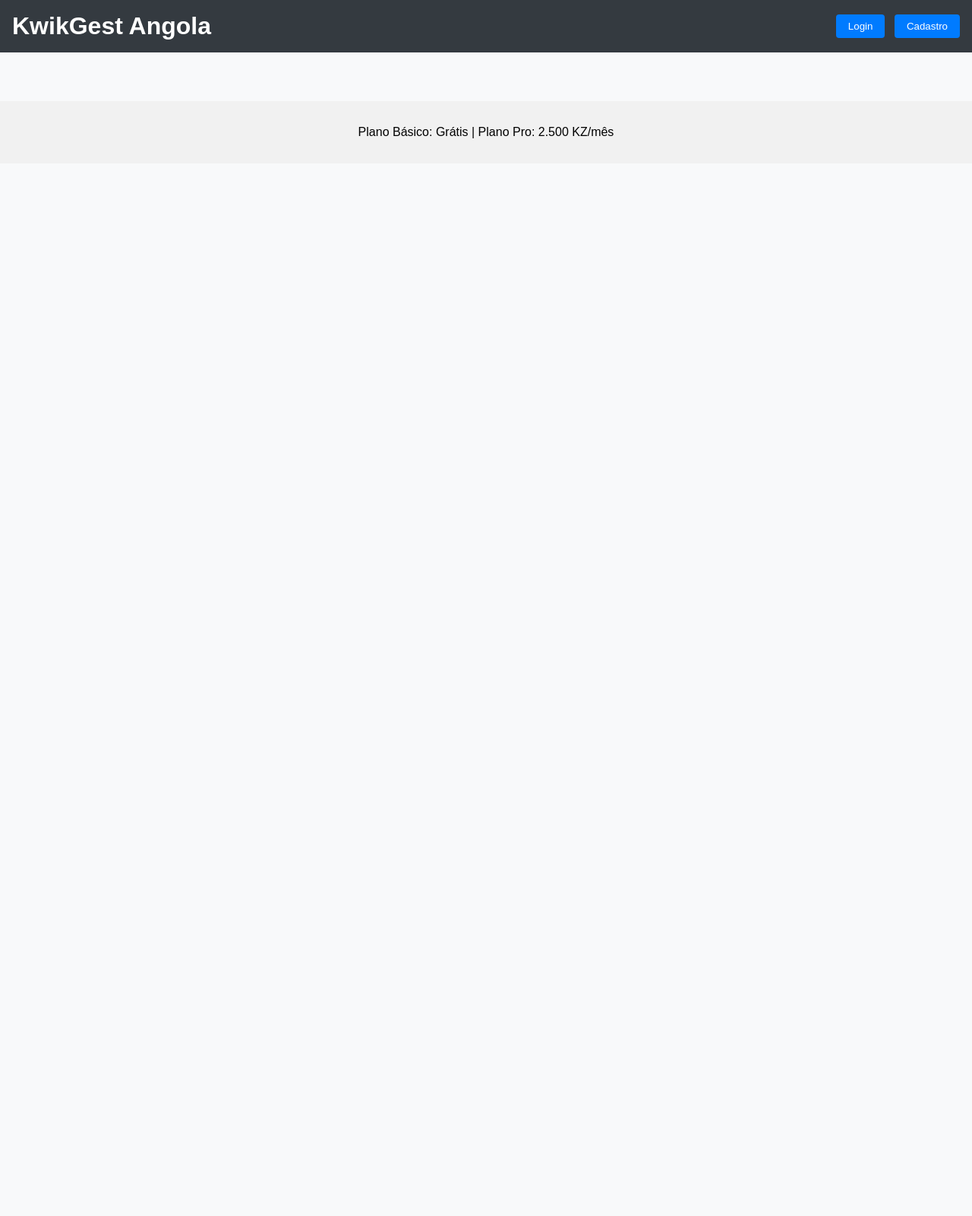
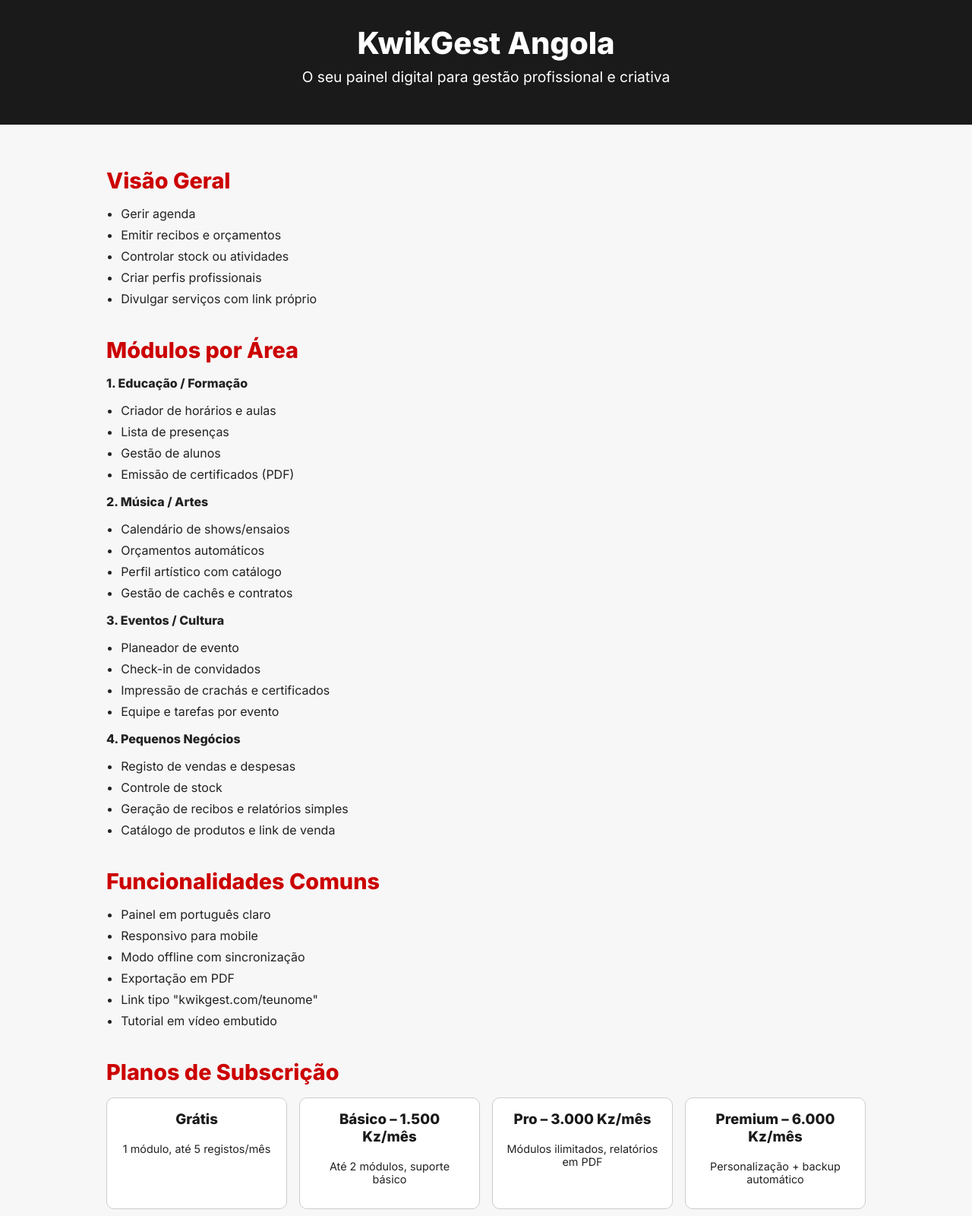
Before and after one commit to Dala35/KwikGest-Angola-, a plain HTML site: page index.html in a window 1280 px wide. Shown: the top 1600 px of the page at 76% size. Before the commit the page ends 800 px from the top, so only its background shows below. Drawn offline with Linux system fonts and the light colour scheme.

Commit message:
Update index.html

```diff
--- a/index.html
+++ b/index.html
@@ -1,112 +1,197 @@
-<!DOCTYPE html><html lang="pt">
+<!DOCTYPE html>
+<html lang="pt">
 <head>
   <meta charset="UTF-8">
-  <meta name="viewport" content="width=device-width, initial-scale=1.0">
-  <title>KwikGest Angola</title>
-  <link rel="stylesheet" href="styles.css">
+  <meta name="viewport" content="width=device-width, initial-scale=1">
+  <title>KwikGest Angola – Painel Digital Profissional</title>
+  <link href="https://fonts.googleapis.com/css2?family=Inter:wght@400;600;800&display=swap" rel="stylesheet">
   <style>
     body {
-      font-family: Arial, sans-serif;
       margin: 0;
-      padding: 0;
-      background-color: #f8f9fa;
+      font-family: 'Inter', sans-serif;
+      background-color: #f7f7f7;
+      color: #222;
     }
     header {
-      background-color: #343a40;
-      color: white;
-      padding: 1rem;
-      display: flex;
-      justify-content: space-between;
-      align-items: center;
+      background-color: #1a1a1a;
+      color: #fff;
+      padding: 2rem;
+      text-align: center;
     }
     header h1 {
       margin: 0;
+      font-size: 2.5rem;
     }
-    nav button {
-      margin-left: 0.5rem;
-      padding: 0.5rem 1rem;
-      background-color: #007bff;
-      color: white;
-      border: none;
-      border-radius: 4px;
-      cursor: pointer;
+    header p {
+      font-size: 1.2rem;
+      margin-top: 0.5rem;
     }
-    main {
+    .container {
       padding: 2rem;
+      max-width: 1000px;
+      margin: auto;
     }
-    section {
-      margin-bottom: 2rem;
-      background: white;
-      padding: 1.5rem;
-      border-radius: 8px;
-      box-shadow: 0 2px 5px rgba(0,0,0,0.1);
+    .section {
+      margin-bottom: 2.5rem;
     }
-    form label {
-      display: block;
+    h2 {
+      color: #cc0000;
+      font-size: 1.8rem;
+      margin-bottom: 1rem;
+    }
+    ul {
+      padding-left: 1.2rem;
+    }
+    li {
       margin-bottom: 0.5rem;
     }
+    .plans {
+      display: grid;
+      grid-template-columns: repeat(auto-fit, minmax(230px, 1fr));
+      gap: 1rem;
+    }
+    .plan {
+      border: 1px solid #ccc;
+      padding: 1rem;
+      background: white;
+      border-radius: 10px;
+      text-align: center;
+    }
+    .plan h3 {
+      margin-top: 0;
+      color: #1a1a1a;
+    }
+    .plan p {
+      font-size: 0.9rem;
+    }
+    .cta {
+      text-align: center;
+      margin: 3rem 0;
+    }
+    .cta a {
+      background-color: #cc0000;
+      color: white;
+      padding: 0.8rem 1.5rem;
+      font-weight: bold;
+      text-decoration: none;
+      border-radius: 8px;
+      transition: background-color 0.3s ease;
+    }
+    .cta a:hover {
+      background-color: #a00000;
+    }
+    iframe {
+      width: 100%;
+      height: 500px;
+      border: none;
+      margin-top: 1rem;
+    }
     footer {
-      background-color: #f1f1f1;
+      background: #111;
+      color: #aaa;
       text-align: center;
       padding: 1rem;
+      font-size: 0.9rem;
     }
   </style>
 </head>
 <body>
   <header>
     <h1>KwikGest Angola</h1>
-    <nav>
-      <button onclick="mostrarLogin()">Login</button>
-      <button onclick="mostrarCadastro()">Cadastro</button>
-    </nav>
-  </header>  <main id="principal">
-    <!-- Tela de escolha de módulos -->
-    <section id="modulos" style="display:none;">
-      <h2>Escolha sua área de atuação</h2>
-      <form id="formModulos">
-        <label><input type="checkbox" name="modulo" value="educacao"> Educação</label><br>
-        <label><input type="checkbox" name="modulo" value="artes"> Artes</label><br>
-        <label><input type="checkbox" name="modulo" value="eventos"> Eventos</label><br>
-        <label><input type="checkbox" name="modulo" value="negocios"> Negócios</label><br>
-        <button type="submit">Confirmar</button>
-      </form>
-    </section><!-- Painel principal -->
-<section id="painel" style="display:none;">
-  <h2>Bem-vindo ao seu Painel</h2>
-  <nav>
-    <button onclick="mostrarFuncionalidade('agenda')">Agenda</button>
-    <button onclick="mostrarFuncionalidade('recibos')">Recibos</button>
-    <button onclick="mostrarFuncionalidade('link')">Meu Link</button>
-  </nav>
-  <div id="conteudoPainel"></div>
-</section>
+    <p>O seu painel digital para gestão profissional e criativa</p>
+  </header>
 
-  </main>  <footer>
-    <p>Plano Básico: Grátis | Plano Pro: 2.500 KZ/mês</p>
-  </footer>  <script>
-    function mostrarLogin() {
-      alert('Tela de login em construção.');
-    }
+  <div class="container">
+    <div class="section">
+      <h2>Visão Geral</h2>
+      <ul>
+        <li>Gerir agenda</li>
+        <li>Emitir recibos e orçamentos</li>
+        <li>Controlar stock ou atividades</li>
+        <li>Criar perfis profissionais</li>
+        <li>Divulgar serviços com link próprio</li>
+      </ul>
+    </div>
 
-    function mostrarCadastro() {
-      document.getElementById('modulos').style.display = 'block';
-    }
+    <div class="section">
+      <h2>Módulos por Área</h2>
+      <strong>1. Educação / Formação</strong>
+      <ul>
+        <li>Criador de horários e aulas</li>
+        <li>Lista de presenças</li>
+        <li>Gestão de alunos</li>
+        <li>Emissão de certificados (PDF)</li>
+      </ul>
+      <strong>2. Música / Artes</strong>
+      <ul>
+        <li>Calendário de shows/ensaios</li>
+        <li>Orçamentos automáticos</li>
+        <li>Perfil artístico com catálogo</li>
+        <li>Gestão de cachês e contratos</li>
+      </ul>
+      <strong>3. Eventos / Cultura</strong>
+      <ul>
+        <li>Planeador de evento</li>
+        <li>Check-in de convidados</li>
+        <li>Impressão de crachás e certificados</li>
+        <li>Equipe e tarefas por evento</li>
+      </ul>
+      <strong>4. Pequenos Negócios</strong>
+      <ul>
+        <li>Registo de vendas e despesas</li>
+        <li>Controle de stock</li>
+        <li>Geração de recibos e relatórios simples</li>
+        <li>Catálogo de produtos e link de venda</li>
+      </ul>
+    </div>
 
-    document.getElementById('formModulos').addEventListener('submit', function(e) {
-      e.preventDefault();
-      document.getElementById('modulos').style.display = 'none';
-      document.getElementById('painel').style.display = 'block';
-    });
+    <div class="section">
+      <h2>Funcionalidades Comuns</h2>
+      <ul>
+        <li>Painel em português claro</li>
+        <li>Responsivo para mobile</li>
+        <li>Modo offline com sincronização</li>
+        <li>Exportação em PDF</li>
+        <li>Link tipo "kwikgest.com/teunome"</li>
+        <li>Tutorial em vídeo embutido</li>
+      </ul>
+    </div>
 
-    function mostrarFuncionalidade(tipo) {
-      const painel = document.getElementById('conteudoPainel');
-      if (tipo === 'agenda') {
-        painel.innerHTML = '<h3>Agenda</h3><p>Funcionalidade de agenda em breve.</p>';
-      } else if (tipo === 'recibos') {
-        painel.innerHTML = '<h3>Recibos</h3><p>Emissão e histórico de recibos.</p>';
-      } else if (tipo === 'link') {
-        painel.innerHTML = '<h3>Meu Link</h3><p>Seu link público: <a href="#">kwikgest.com/seunome</a></p>';
-      }
-    }
-  </script></body>
-                 </html>
+    <div class="section">
+      <h2>Planos de Subscrição</h2>
+      <div class="plans">
+        <div class="plan">
+          <h3>Grátis</h3>
+          <p>1 módulo, até 5 registos/mês</p>
+        </div>
+        <div class="plan">
+          <h3>Básico – 1.500 Kz/mês</h3>
+          <p>Até 2 módulos, suporte básico</p>
+        </div>
+        <div class="plan">
+          <h3>Pro – 3.000 Kz/mês</h3>
+          <p>Módulos ilimitados, relatórios em PDF</p>
+        </div>
+        <div class="plan">
+          <h3>Premium – 6.000 Kz/mês</h3>
+          <p>Personalização + backup automático</p>
+        </div>
+      </div>
+    </div>
+
+    <div class="section">
+      <h2>Protótipo Visual (Interativo)</h2>
+      <iframe src="https://www.figma.com/embed?embed_host=share&url=https://www.figma.com/proto/EkWIH4YvTuUX6PlSA1tGmT/KwikGest-Angola" allowfullscreen></iframe>
+    </div>
+
+    <div class="cta">
+      <h2>Pré-inscrição Gratuita</h2>
+      <a href="https://forms.gle/xxxxxxxxxxxx" target="_blank">Quero me inscrever</a>
+    </div>
+  </div>
+
+  <footer>
+    &copy; 2025 KwikGest Angola. Todos os direitos reservados.
+  </footer>
+</body>
+</html>
```
